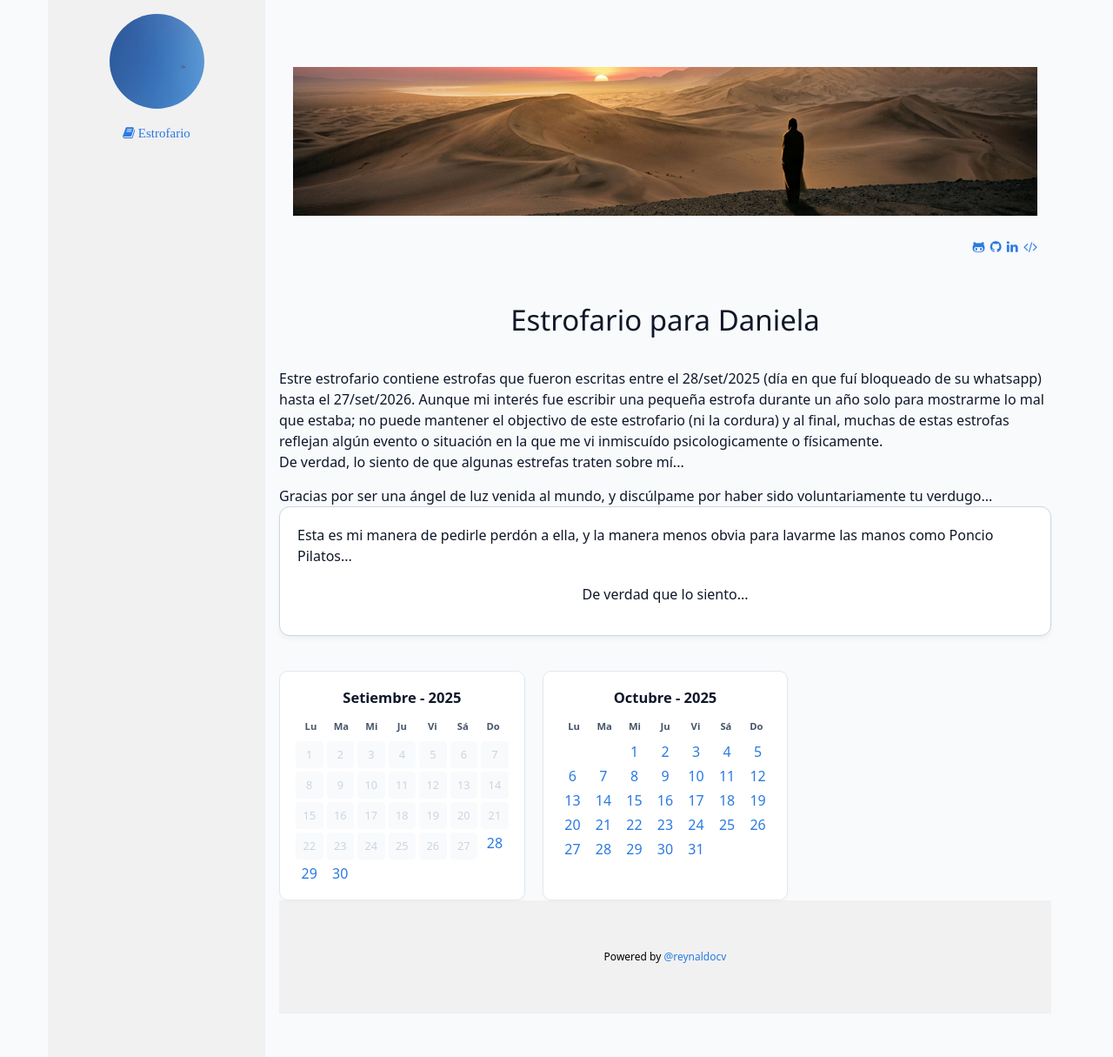
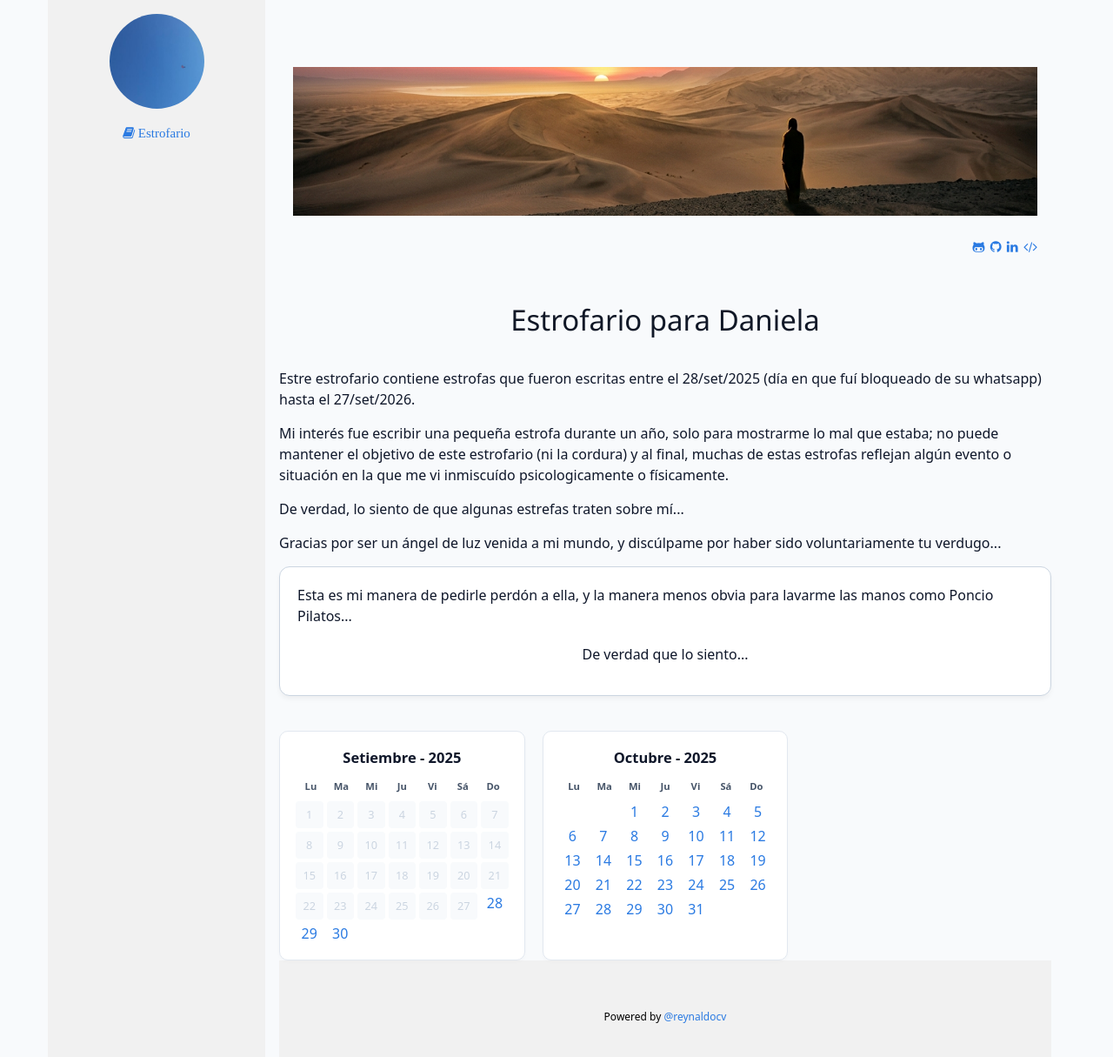
Before and after one commit to reynaldocv/estrofario, a Jekyll site: the page built from index.md, in a window 1280 px wide and 1296 px high. Shown: the top 1215 px of the window at 87% size. Built offline with Jekyll 4.4.1, drawn with Linux system fonts in a browser that asks for light colours.

Commit message:
presentación

```diff
--- a/_layouts/home.html
+++ b/_layouts/home.html
@@ -19,15 +19,14 @@
         <header>
             <h1>Estrofario para Daniela</h1>
         </header>
-
-
+        <p>
         Estre estrofario contiene estrofas que fueron escritas entre el 28/set/2025 (día en que fuí bloqueado
-        de su whatsapp) hasta el 27/set/2026.
-        Aunque mi interés fue escribir una pequeña estrofa durante un año solo para mostrarme lo mal que estaba;
-        no puede mantener el objectivo de este estrofario (ni la cordura) y al final, muchas de estas estrofas
-        reflejan algún evento o situación en la que me vi inmiscuído psicologicamente o físicamente.
+        de su whatsapp) hasta el 27/set/2026. </p>
+        <p>Mi interés fue escribir una pequeña estrofa durante un año, solo para mostrarme lo mal que estaba;
+        no puede mantener el objetivo de este estrofario (ni la cordura) y al final, muchas de estas estrofas
+        reflejan algún evento o situación en la que me vi inmiscuído psicologicamente o físicamente.</p>
         <p>De verdad, lo siento de que algunas estrefas traten sobre mí... </p>
-        Gracias por ser una ángel de luz venida al mundo, y discúlpame por haber sido voluntariamente tu verdugo...
+        <p>Gracias por ser un ángel de luz venida a mi mundo, y discúlpame por haber sido voluntariamente tu verdugo...</p>
 
         <div class="selector-box">
             Esta es mi manera de pedirle perdón a ella, y la manera menos obvia para lavarme las manos como Poncio Pilatos...
```
